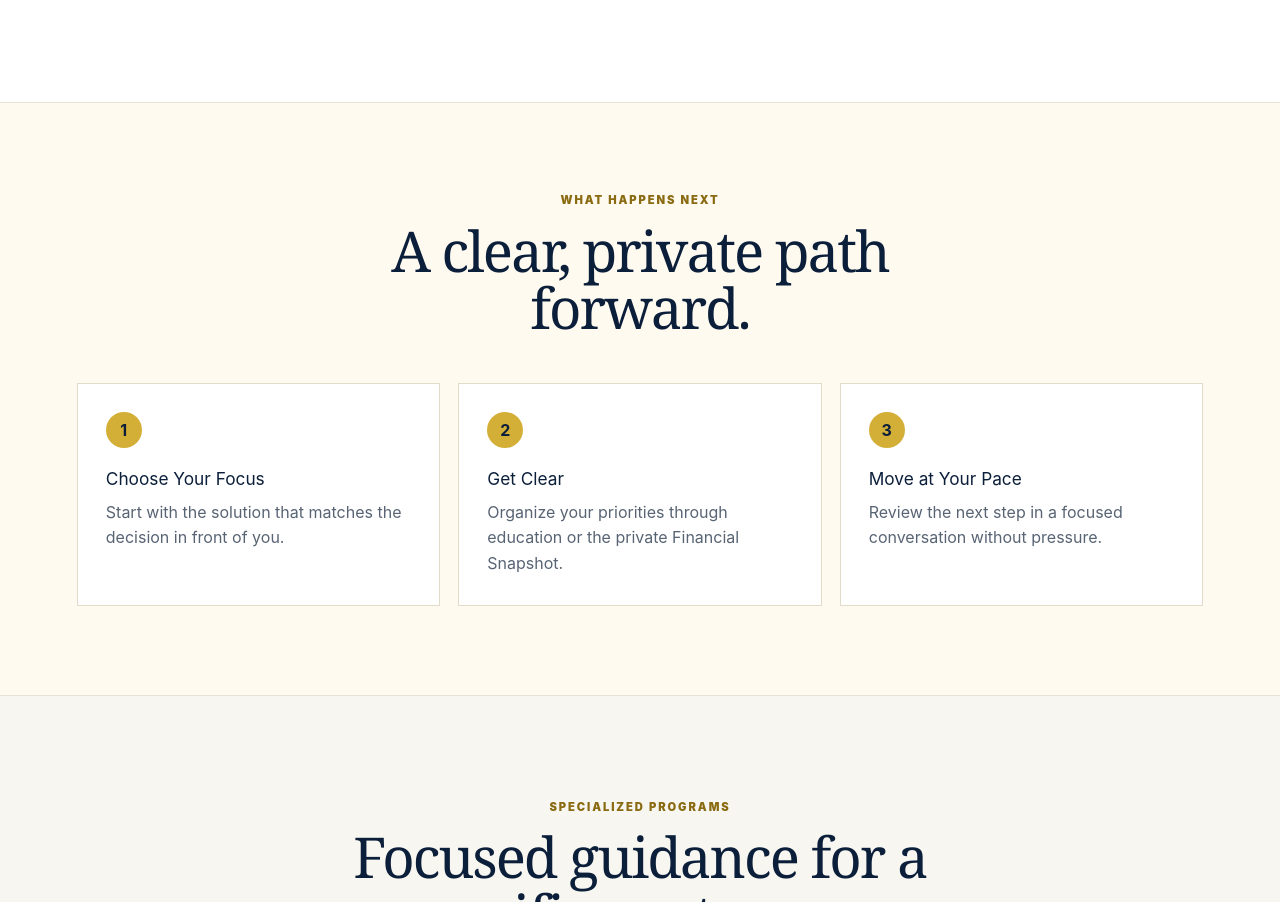
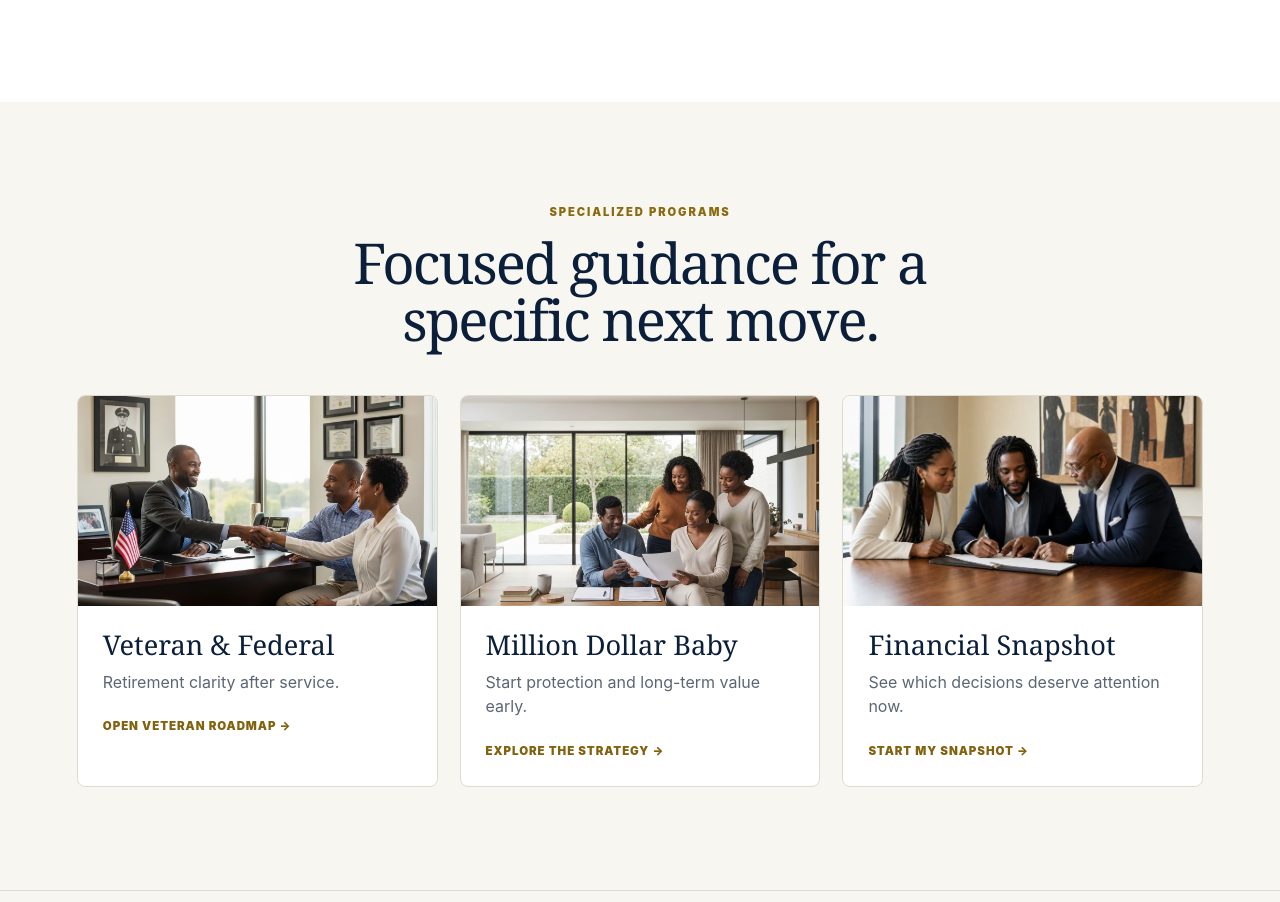
Before and after one commit to wattsunifiedsolutions/watts-unified-rebuild, a Next.js app: page /solutions in a window 1280 px wide. Shown: the part 2987-3889 px from the top of the page. Built offline with nearby package versions, Linux system fonts and the light colour scheme.

Commit message:
Remove Solutions next-steps section

```diff
--- a/app/globals.css
+++ b/app/globals.css
@@ -227,31 +227,6 @@ h1, h2 { font-family: Georgia, "Times New Roman", serif; }
   font-size: .68rem;
 }
 
-.solutions-trust {
-  padding: clamp(64px, 7vw, 92px) max(22px, 6vw);
-  border-block: 1px solid #e7e1d6;
-  background: #fffaf0;
-}
-.solutions-trust-grid {
-  display: grid;
-  grid-template-columns: repeat(3, minmax(0, 1fr));
-  gap: 18px;
-  max-width: 1180px;
-  margin: 34px auto 0;
-}
-.solutions-trust-grid article { padding: 28px; border: 1px solid #e2dbc9; background: #fff; }
-.solutions-trust-grid article > b {
-  display: grid;
-  width: 36px;
-  aspect-ratio: 1;
-  place-items: center;
-  border-radius: 50%;
-  background: #d4af37;
-  color: #0b1f3a;
-}
-.solutions-trust-grid h3 { margin: 18px 0 8px; color: #0b1f3a; font-size: 1.08rem; }
-.solutions-trust-grid p { margin: 0; color: #586474; line-height: 1.6; }
-
 /* Retirement Roadmap */
 .roadmap-page {
   --roadmap-navy: #0b1f3a;
@@ -1427,7 +1402,6 @@ h1, h2 { font-family: Georgia, "Times New Roman", serif; }
   .program-card { display: grid; grid-template-columns: minmax(170px, .9fr) 1.1fr; }
   .program-card > img { height: 100%; min-height: 230px; }
   .opportunity-section { align-items: flex-start; flex-direction: column; }
-  .solutions-trust-grid { grid-template-columns: 1fr; }
 }
 
 @media (max-width: 560px) {
--- a/app/solutions/page.tsx
+++ b/app/solutions/page.tsx
@@ -173,18 +173,6 @@ export default function SolutionsPage() {
           </div>
         </section>
 
-        <section className="solutions-trust" aria-labelledby="solutions-trust-title">
-          <div className="solutions-section-heading compact-heading">
-            <p className="solutions-eyebrow">What Happens Next</p>
-            <h2 id="solutions-trust-title">A clear, private path forward.</h2>
-          </div>
-          <div className="solutions-trust-grid">
-            <article><b>1</b><h3>Choose Your Focus</h3><p>Start with the solution that matches the decision in front of you.</p></article>
-            <article><b>2</b><h3>Get Clear</h3><p>Organize your priorities through education or the private Financial Snapshot.</p></article>
-            <article><b>3</b><h3>Move at Your Pace</h3><p>Review the next step in a focused conversation without pressure.</p></article>
-          </div>
-        </section>
-
         <section className="programs-section" aria-labelledby="programs-title">
           <div className="solutions-section-heading compact-heading">
             <p className="solutions-eyebrow">Specialized Programs</p>
--- a/workers/solutions-page-proxy.js
+++ b/workers/solutions-page-proxy.js
@@ -58,7 +58,8 @@ function rewritePublishedHtml(html) {
     .replace(
       /(?<!\/solutions-app)\/(watts-logo\.png|solutions-protection\.jpg|solutions-(?:hero|retirement|legacy|business|veteran)\.webp)/g,
       `${ASSET_PREFIX}/$1`,
-    );
+    )
+    .replace(/<section class="solutions-trust"[\s\S]*?<\/section>/, "");
 }
 
 export default {
```
Also changed, not shown: 1 other file (tests, documents, lock files or other folders).
